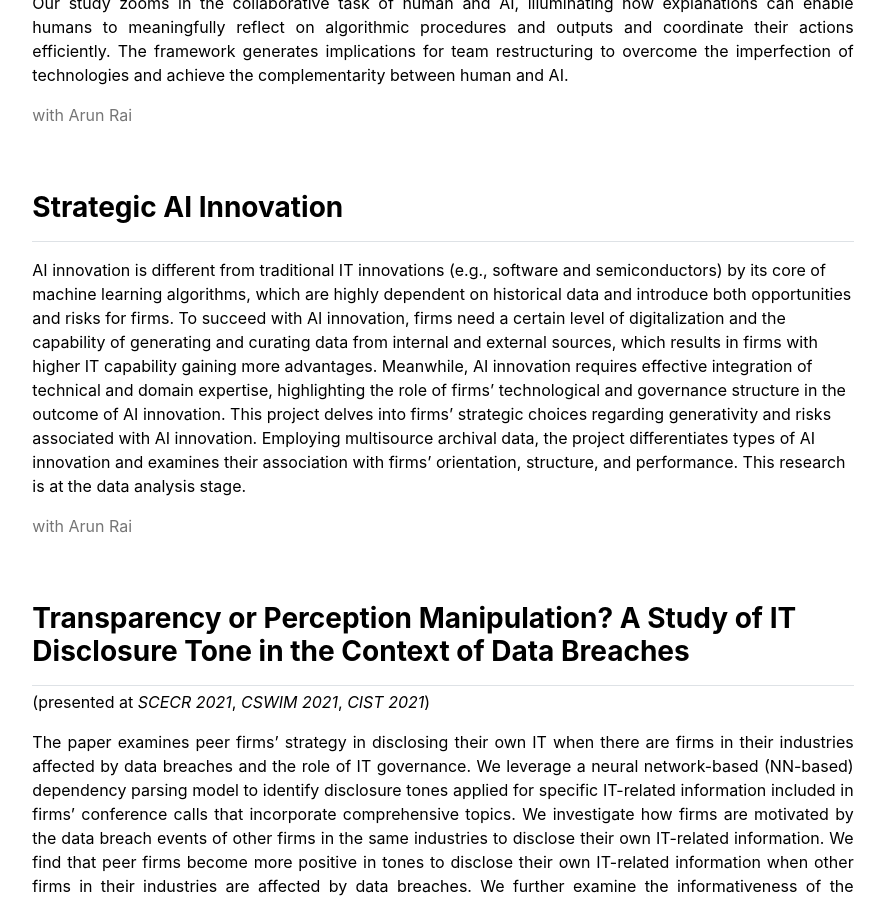
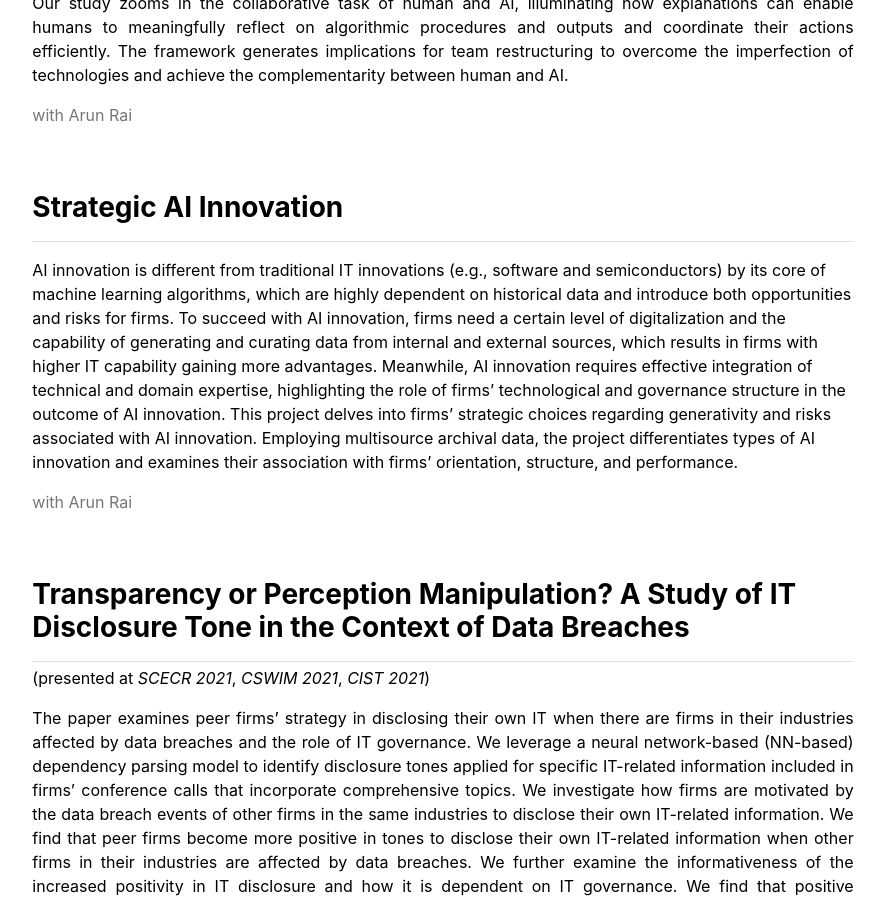
Before and after one commit to jingtianIS/jingtianIS.github.io, a Jekyll site: the page built from research.md, in a window 1280 px wide and 900 px high, scrolled down 1183 px. Shown: the whole window, without its empty margins (197-1082 px from the left). Built offline with Jekyll 4.4.1, drawn with Linux system fonts in a browser that asks for light colours.

Commit message:
Update research.html

```diff
--- a/_includes/research.html
+++ b/_includes/research.html
@@ -24,7 +24,7 @@
   <div class="col-md-12">
     <h3 class="fw-bold border-bottom pb-3 mb-3">Strategic AI Innovation</h3>
 
-    <p>AI innovation is different from traditional IT innovations (e.g., software and semiconductors) by its core of machine learning algorithms, which are highly dependent on historical data and introduce both opportunities and risks for firms. To succeed with AI innovation, firms need a certain level of digitalization and the capability of generating and curating data from internal and external sources, which results in firms with higher IT capability gaining more advantages. Meanwhile, AI innovation requires effective integration of technical and domain expertise, highlighting the role of firms’ technological and governance structure in the outcome of AI innovation. This project delves into firms’ strategic choices regarding generativity and risks associated with AI innovation. Employing multisource archival data, the project differentiates types of AI innovation and examines their association with firms’ orientation, structure, and performance. This research is at the data analysis stage.</p>
+    <p>AI innovation is different from traditional IT innovations (e.g., software and semiconductors) by its core of machine learning algorithms, which are highly dependent on historical data and introduce both opportunities and risks for firms. To succeed with AI innovation, firms need a certain level of digitalization and the capability of generating and curating data from internal and external sources, which results in firms with higher IT capability gaining more advantages. Meanwhile, AI innovation requires effective integration of technical and domain expertise, highlighting the role of firms’ technological and governance structure in the outcome of AI innovation. This project delves into firms’ strategic choices regarding generativity and risks associated with AI innovation. Employing multisource archival data, the project differentiates types of AI innovation and examines their association with firms’ orientation, structure, and performance.</p>
     <p style="color:rgba(0,0,0,.54);">with Arun Rai</p>
   </div>
 </div>
```
